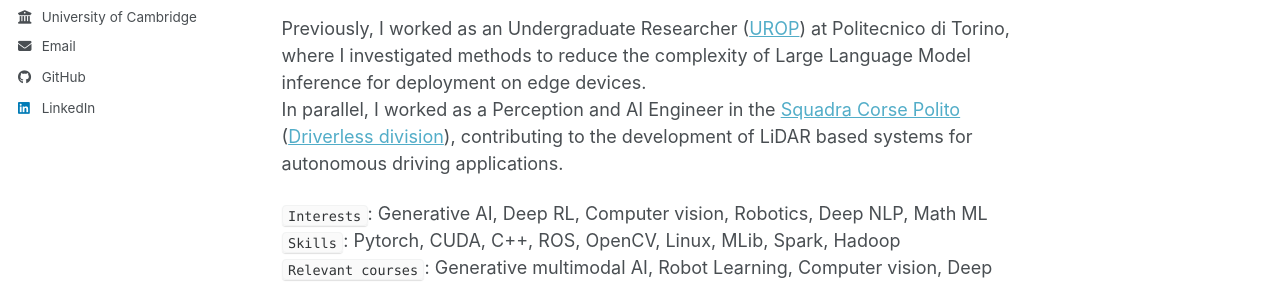
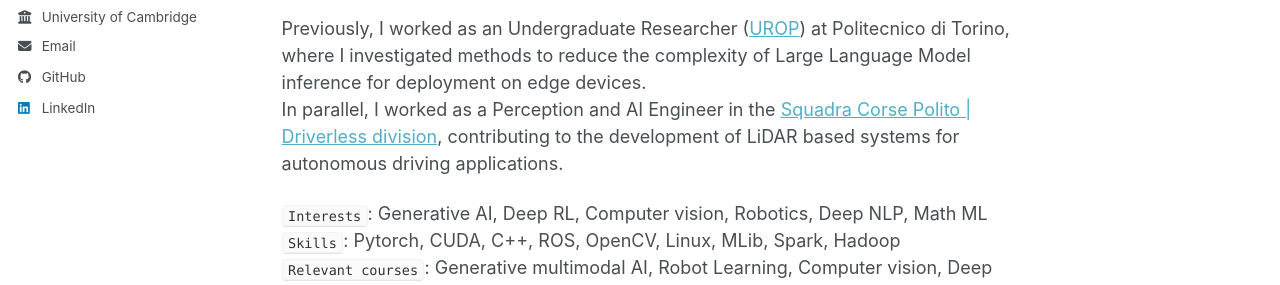
Before and after one commit to claudiocamolese/claudiocamolese.github.io, a Jekyll site: the page built from _pages/about.md, in a window 1280 px wide. Shown: the part 337-622 px from the top of the page. Built offline with Jekyll 4.4.1, drawn with Linux system fonts in a browser that asks for light colours; a script bundle is joined from its source files by our own code; library files that are not in the unit come from our copies; part of the change alters nothing that is shown.

````diff
--- a/_pages/about.md
+++ b/_pages/about.md
@@ -14,7 +14,7 @@ I hold a Bachelor's degree in Physics Engineering from Politecnico di Torino.
 I am currently conducting my Master's thesis at the University of Cambridge, within the [CV4DT](https://cv4dt.github.io) team, focusing on Physics-Informed Neural Networks for robotics.
 
 Previously, I worked as an Undergraduate Researcher ([UROP](https://www.polito.it/didattica/polito/learning-experiences-in-research/undergraduate-research-opportunities-programme)) at Politecnico di Torino, where I investigated methods to reduce the complexity of Large Language Model inference for deployment on edge devices.
-In parallel, I worked as a Perception and AI Engineer in the [Squadra Corse Polito](https://www.squadracorsepolito.com) ([Driverless division](https://squadracorsedriverless.com/)), contributing to the development of LiDAR based systems for autonomous driving applications.
+In parallel, I worked as a Perception and AI Engineer in the [Squadra Corse Polito | Driverless division](https://www.squadracorsepolito.com), contributing to the development of LiDAR based systems for autonomous driving applications.
 
 ```Interests```: Generative AI, Deep RL, Computer vision, Robotics, Deep NLP, Math ML \\
 ```Skills```: Pytorch, CUDA, C++, ROS, OpenCV, Linux, MLib, Spark, Hadoop \\
````
